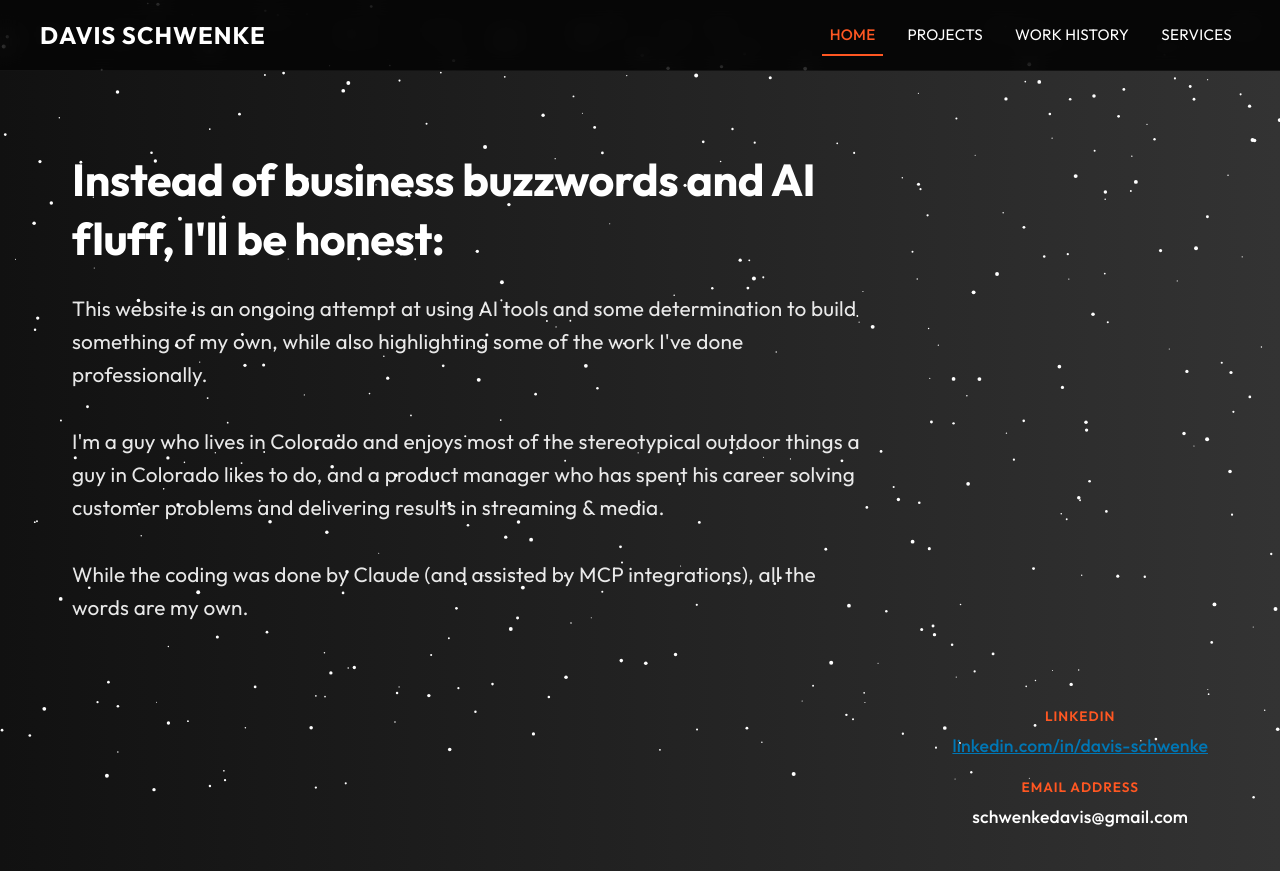
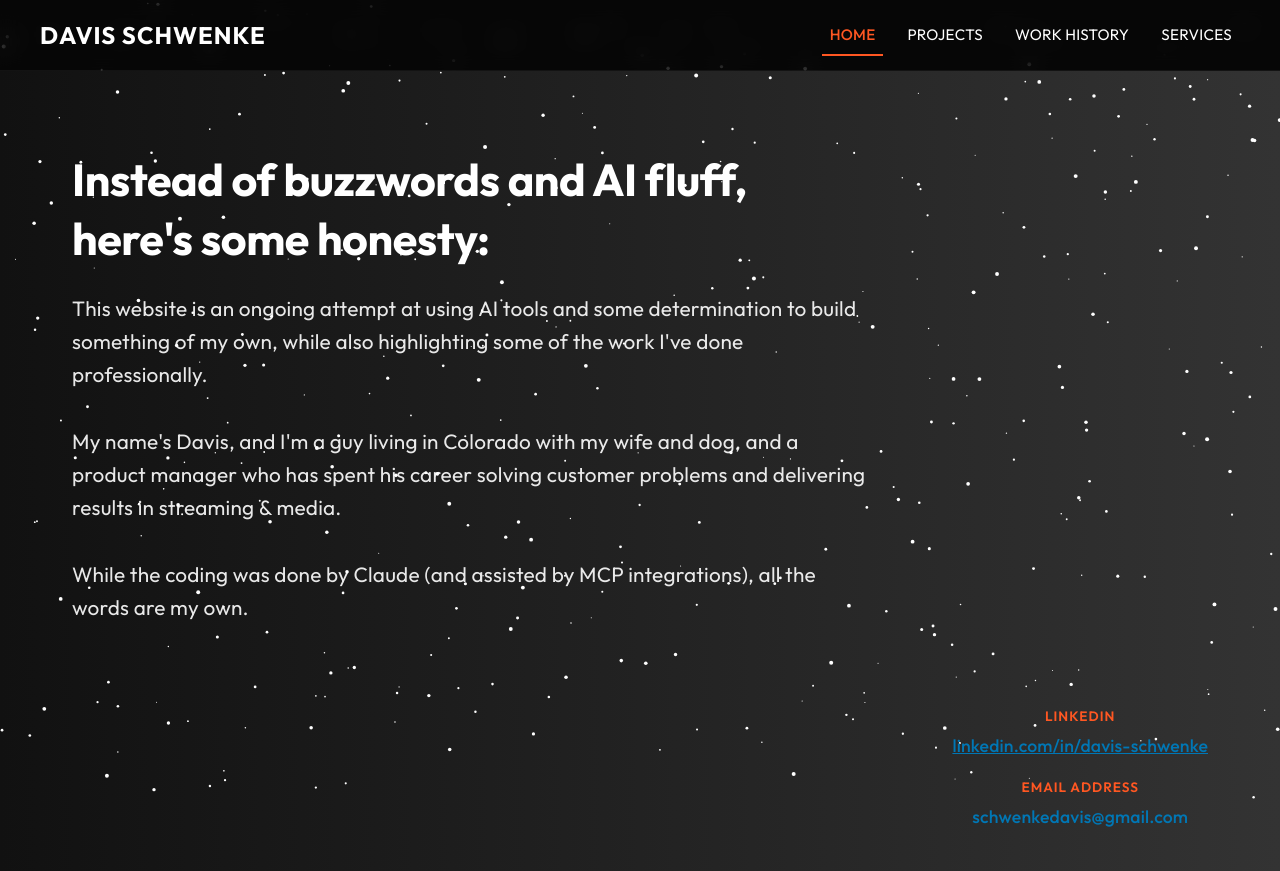
Before and after one commit to dschwenk94/Personal-Website, a React (Create React App) app: page / in a window 1280 px wide. Built offline with nearby package versions, Linux system fonts and the light colour scheme; a web font is replaced by a local one.

Commit message:
Update HomePage.js with text changes and email link styling

```diff
--- a/src/pages/HomePage.js
+++ b/src/pages/HomePage.js
@@ -88,7 +88,7 @@ const LinkedInLink = styled.a`
 `;
 
 const EmailLink = styled.a`
-  color: ${({ theme }) => theme.colors.text};
+  color: #0077B5; /* Using LinkedIn blue to indicate it's a hyperlink */
   text-decoration: none;
   font-size: 1.1rem;
   font-weight: ${({ theme }) => theme.fontWeights.medium};
@@ -107,12 +107,12 @@ const HomePage = () => {
         <TopSection>
           <MainHeading>
             <HeadingText>
-              Instead of business buzzwords and AI fluff, I'll be honest:
+              Instead of buzzwords and AI fluff, here's some honesty:
             </HeadingText>
             <SubHeading style={{ fontStyle: 'normal', fontSize: '1.3rem', lineHeight: '1.6', marginTop: '1.5rem', fontWeight: '400' }}>
               This website is an ongoing attempt at using AI tools and some determination to build something of my own, while also highlighting some of the work I've done professionally.
               <br /><br />
-              I'm a guy who lives in Colorado and enjoys most of the stereotypical outdoor things a guy in Colorado likes to do, and a product manager who has spent his career solving customer problems and delivering results in streaming & media.
+              My name's Davis, and I'm a guy living in Colorado with my wife and dog, and a product manager who has spent his career solving customer problems and delivering results in streaming & media.
               <br /><br />
               While the coding was done by Claude (and assisted by MCP integrations), all the words are my own.
             </SubHeading>
```
